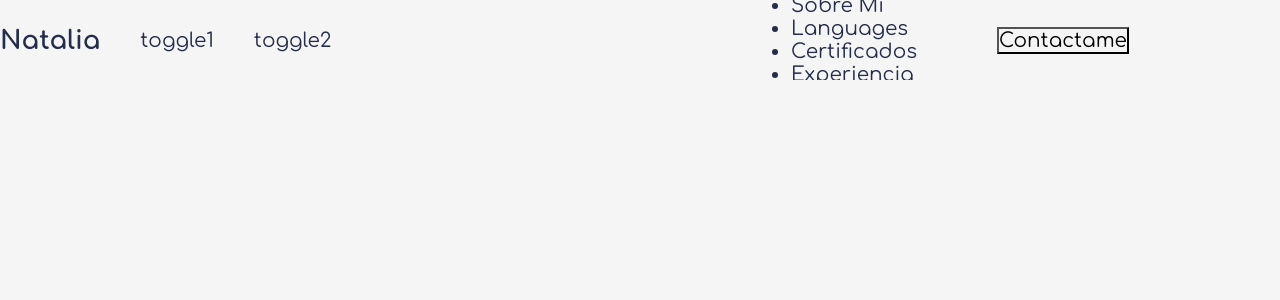
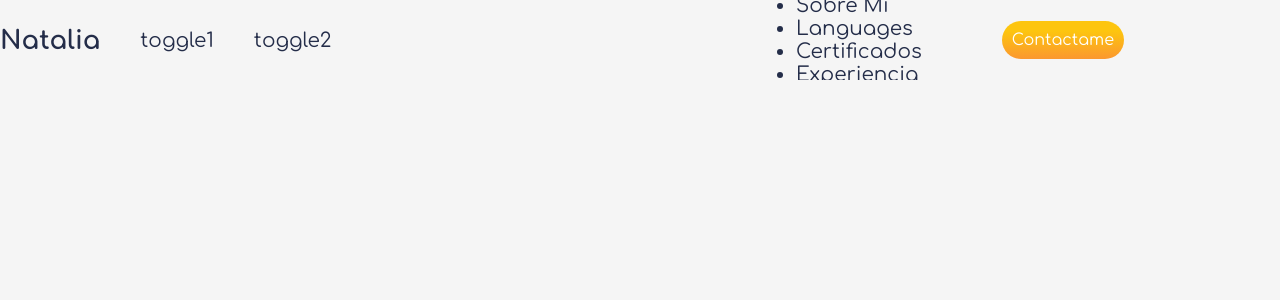
Before and after one commit to NataliaTorres5/NataliaTorresPortafolio, a React (Create React App) app: page / in a window 1280 px wide. Shown: the top 300 px of the page. Built offline with nearby package versions, Linux system fonts and the light colour scheme.

Commit message:
added general style to buttons

```diff
--- a/src/App.css
+++ b/src/App.css
@@ -25,3 +25,21 @@
     overFlow: hidden;
     color: var(--black)
   }
+
+  .button {
+    border-radius:34px;
+    border: none;
+    color:white;
+    font-size:16px;
+    padding:10px;
+    background: linear-gradient(180deg, #fdc50f 26.71%, #fb982f 99.36%);
+    box-shadow: ppx 20px24px 3px rgba(251, 161, 40, 0.42);
+  }
+
+.button:hover{
+  background:white;
+  cursor:pointer;
+  color:var(--orange);
+  border: 1px solid var(--orange);
+
+}
```
